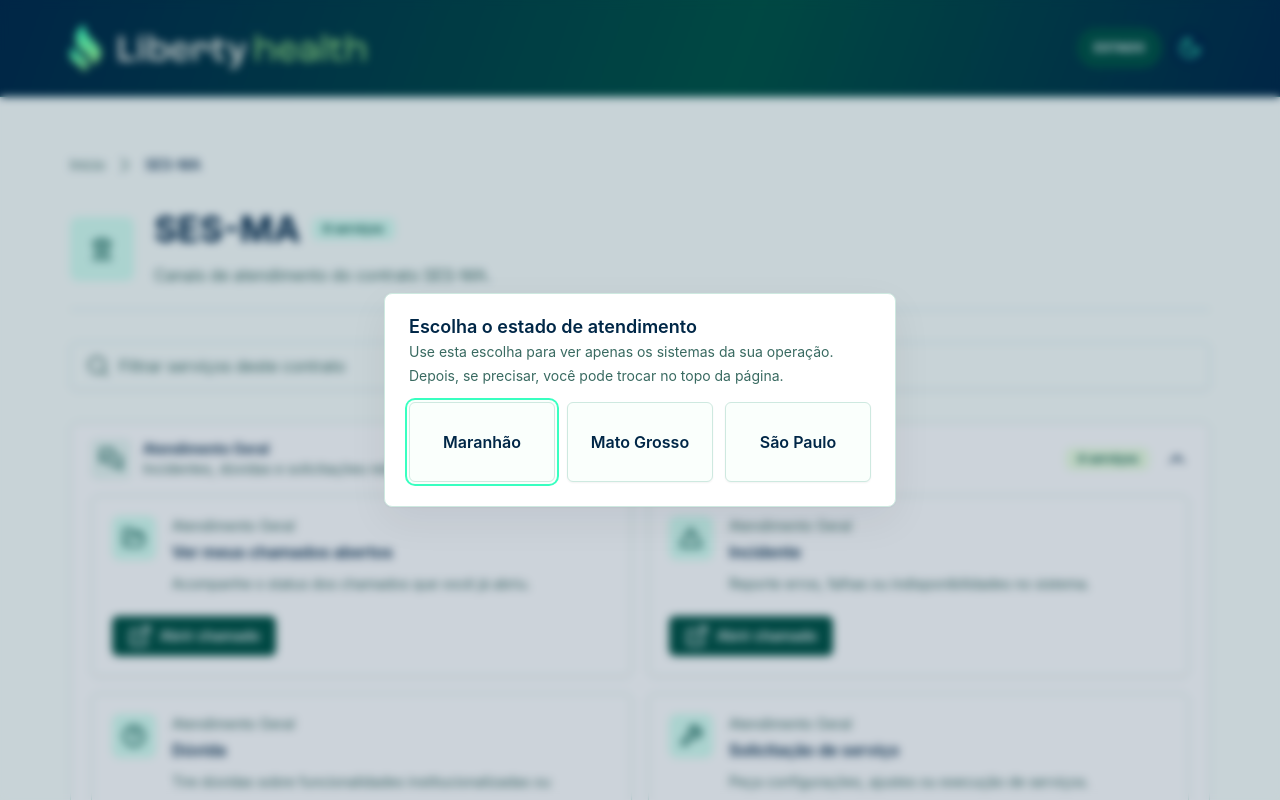
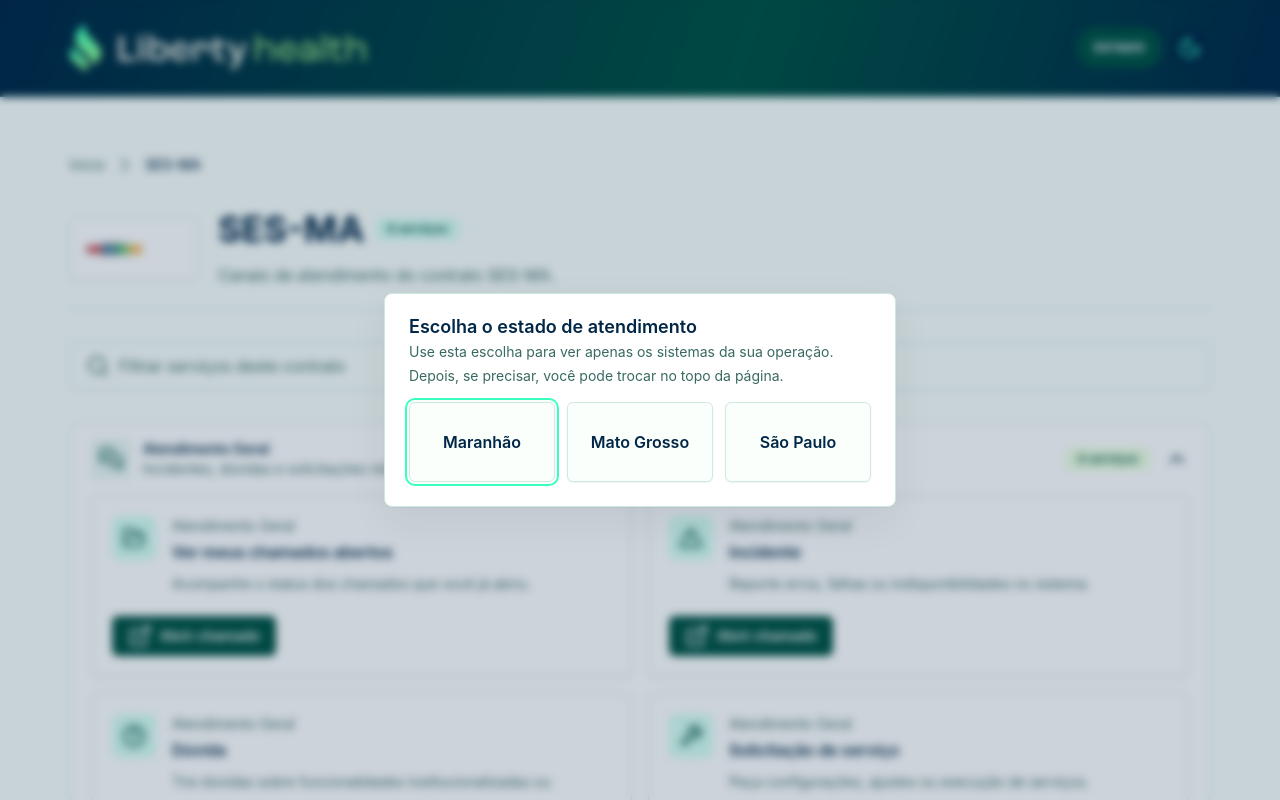
Before and after one commit to rafaelteixeirarnnt/portal_atendimento_operacao, a React (Vite) app: page /contracts/einstein-ses-ma in a window 1280 px wide. Shown: the top 800 px of the page. Built offline with nearby package versions, Linux system fonts and the light colour scheme.

Commit message:
feat: support logo variants by surface

```diff
--- a/src/components/ContractCard.tsx
+++ b/src/components/ContractCard.tsx
@@ -40,7 +40,7 @@
               >
                 {contract.brandLogo ? (
                   <img
-                    src={contract.brandLogo.src}
+                    src={contract.brandLogo.srcOnDark ?? contract.brandLogo.src}
                     alt={contract.brandLogo.alt}
                     className={cn(
                       "max-h-16 w-full object-contain drop-shadow-sm transition duration-300 group-hover:opacity-100 group-focus-visible:opacity-100",
--- a/src/data/contracts.ts
+++ b/src/data/contracts.ts
@@ -129,6 +129,8 @@
     icon: "Building2",
     brandLogo: {
       src: "/contracts/sms-sp-horizontal.png",
+      srcOnDark: "/contracts/sms-sp-horizontal.png",
+      srcOnLight: "/contracts/sms-sp-horizontal.png",
       alt: "Prefeitura de São Paulo"
     },
     state: "SP",
@@ -196,6 +198,8 @@
     ...createEinsteinContract("einstein-ses-sp", "Einstein SES-SP", "SP", "São Paulo"),
     brandLogo: {
       src: "/contracts/einstein-horizontal.png",
+      srcOnDark: "/contracts/einstein-horizontal.png",
+      srcOnLight: "/contracts/einstein-horizontal-color.png",
       alt: "Einstein Hospital Israelita"
     }
   },
@@ -203,6 +207,8 @@
     ...createEinsteinContract("einstein-ses-ma", "SES-MA", "MA", "Maranhão"),
     brandLogo: {
       src: "/contracts/ses-ma-horizontal.png",
+      srcOnDark: "/contracts/ses-ma-horizontal.png",
+      srcOnLight: "/contracts/ses-ma-horizontal.png",
       alt: "Governo do Maranhão"
     }
   },
@@ -210,6 +216,8 @@
     ...createEinsteinContract("einstein-ses-mt", "Einstein SES-MT", "MT", "Mato Grosso"),
     brandLogo: {
       src: "/contracts/ses-mt-horizontal.png",
+      srcOnDark: "/contracts/ses-mt-horizontal.png",
+      srcOnLight: "/contracts/ses-mt-horizontal.png",
       alt: "SES Secretaria de Estado de Saúde - Governo de Mato Grosso"
     }
   }
--- a/src/pages/ContractPage.tsx
+++ b/src/pages/ContractPage.tsx
@@ -9,6 +9,7 @@
 import { SearchBar } from "@/components/SearchBar";
 import { getIcon } from "@/components/icons";
 import { useGuidance } from "@/hooks/useGuidance";
+import { cn } from "@/lib/utils";
 import type { useLocalPreferences } from "@/hooks/useLocalPreferences";
 import { useServiceSearch } from "@/hooks/useSearch";
 import { findContractById, getServiceCount } from "@/utils/contracts";
@@ -47,8 +48,21 @@
 
       <section className="grid gap-5">
         <div className="flex flex-col gap-5 md:flex-row md:items-center">
-          <span className="inline-flex size-16 items-center justify-center rounded-lg bg-accent text-primary">
-            <Icon aria-hidden="true" />
+          <span
+            className={cn(
+              "inline-flex shrink-0 items-center justify-center rounded-lg bg-accent text-primary",
+              contract.brandLogo ? "h-16 w-32 border border-border bg-white px-3 shadow-sm" : "size-16"
+            )}
+          >
+            {contract.brandLogo ? (
+              <img
+                src={contract.brandLogo.srcOnLight ?? contract.brandLogo.src}
+                alt={contract.brandLogo.alt}
+                className="max-h-12 w-full object-contain"
+              />
+            ) : (
+              <Icon aria-hidden="true" />
+            )}
           </span>
           <div className="min-w-0 flex-1">
             <div className="flex flex-wrap items-center gap-3">
--- a/src/types/contracts.ts
+++ b/src/types/contracts.ts
@@ -36,6 +36,8 @@
   icon: string;
   brandLogo?: {
     src: string;
+    srcOnDark: string;
+    srcOnLight: string;
     alt: string;
   };
   state: BrazilianState;
```
Also changed, not shown: public/contracts/einstein-horizontal-color.png (added), 1 other file (tests, documents, lock files or other folders).
